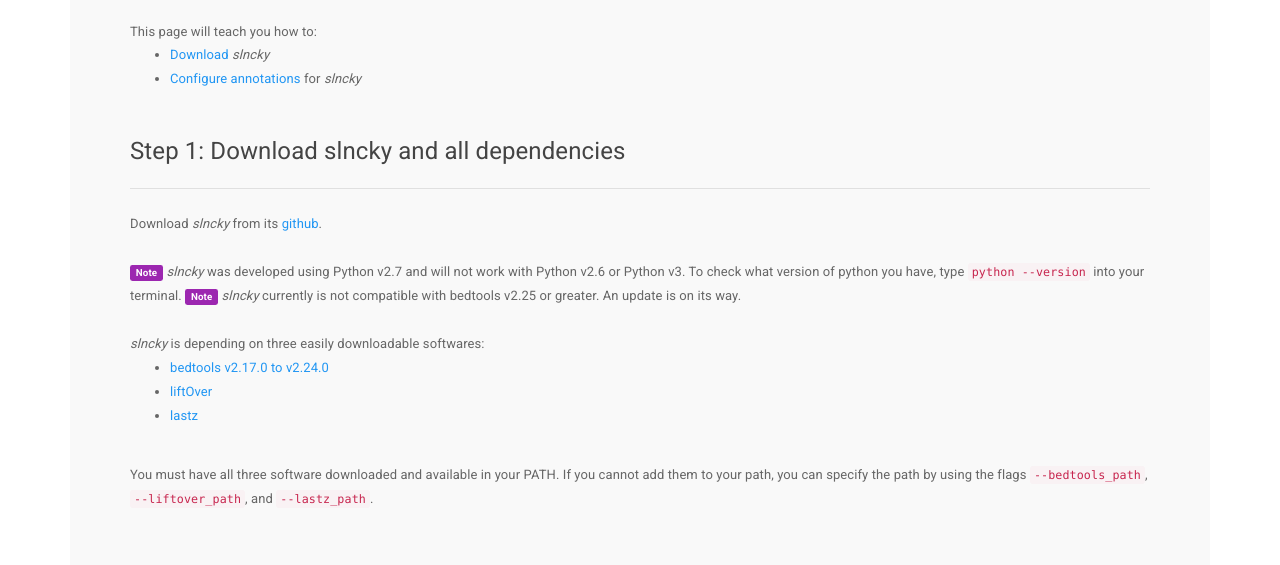
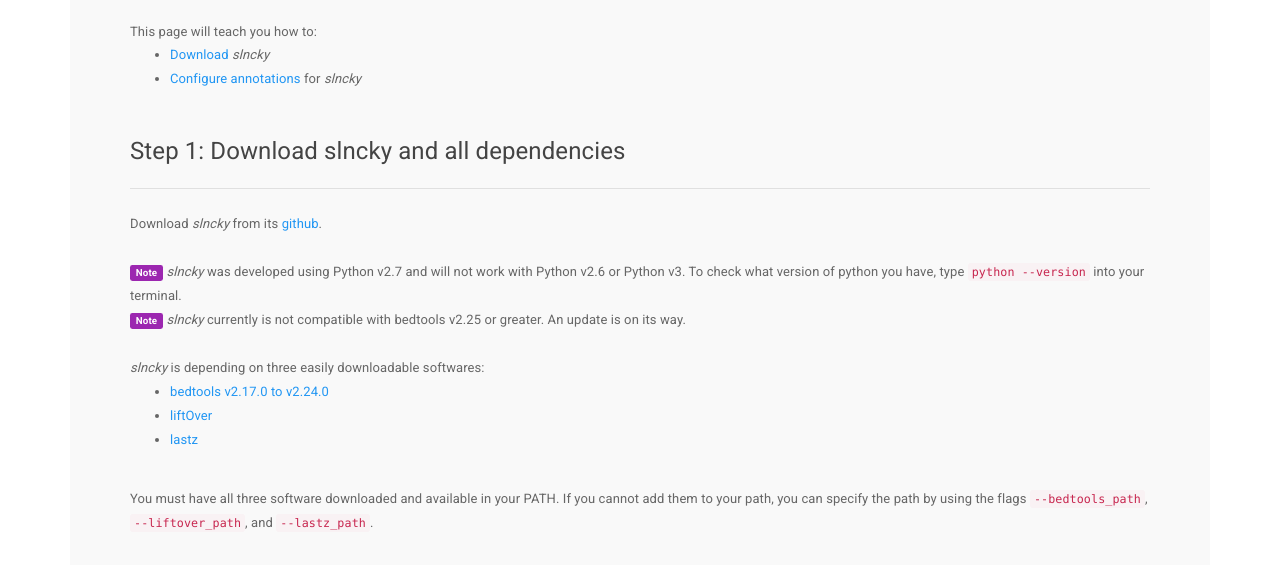
Before and after one commit to slncky/slncky.github.io, a plain HTML site: page install.html in a window 1280 px wide. Shown: the part 235-800 px from the top of the page. Drawn offline with Linux system fonts and the light colour scheme.

Commit message:
minor edit

```diff
--- a/install.html
+++ b/install.html
@@ -44,7 +44,7 @@
           <br>
 
           <span class="label label-info">Note</span>  <em>slncky</em> was developed using Python v2.7 and will not work with Python v2.6 or Python v3.  To check what version of python you have, type <code>python --version</code> into your terminal.
-         <span class="label label-info">Note</span>  <em>slncky</em> currently is not compatible with bedtools v2.25 or greater.  An update is on its way.
+         <br><span class="label label-info">Note</span>  <em>slncky</em> currently is not compatible with bedtools v2.25 or greater.  An update is on its way.
 <br>
           <br>
           <em>slncky</em> is depending on three easily downloadable softwares:
```
